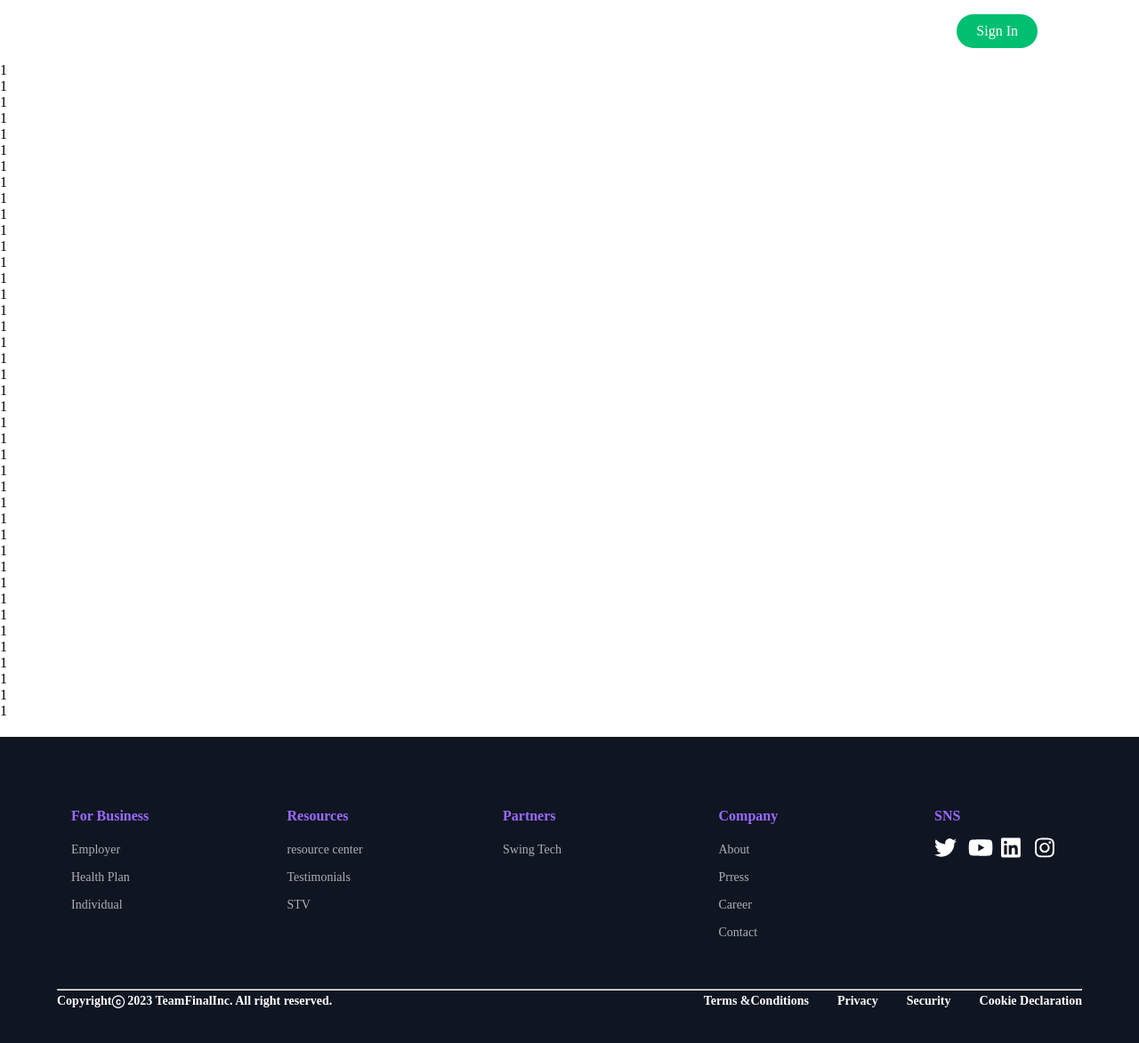
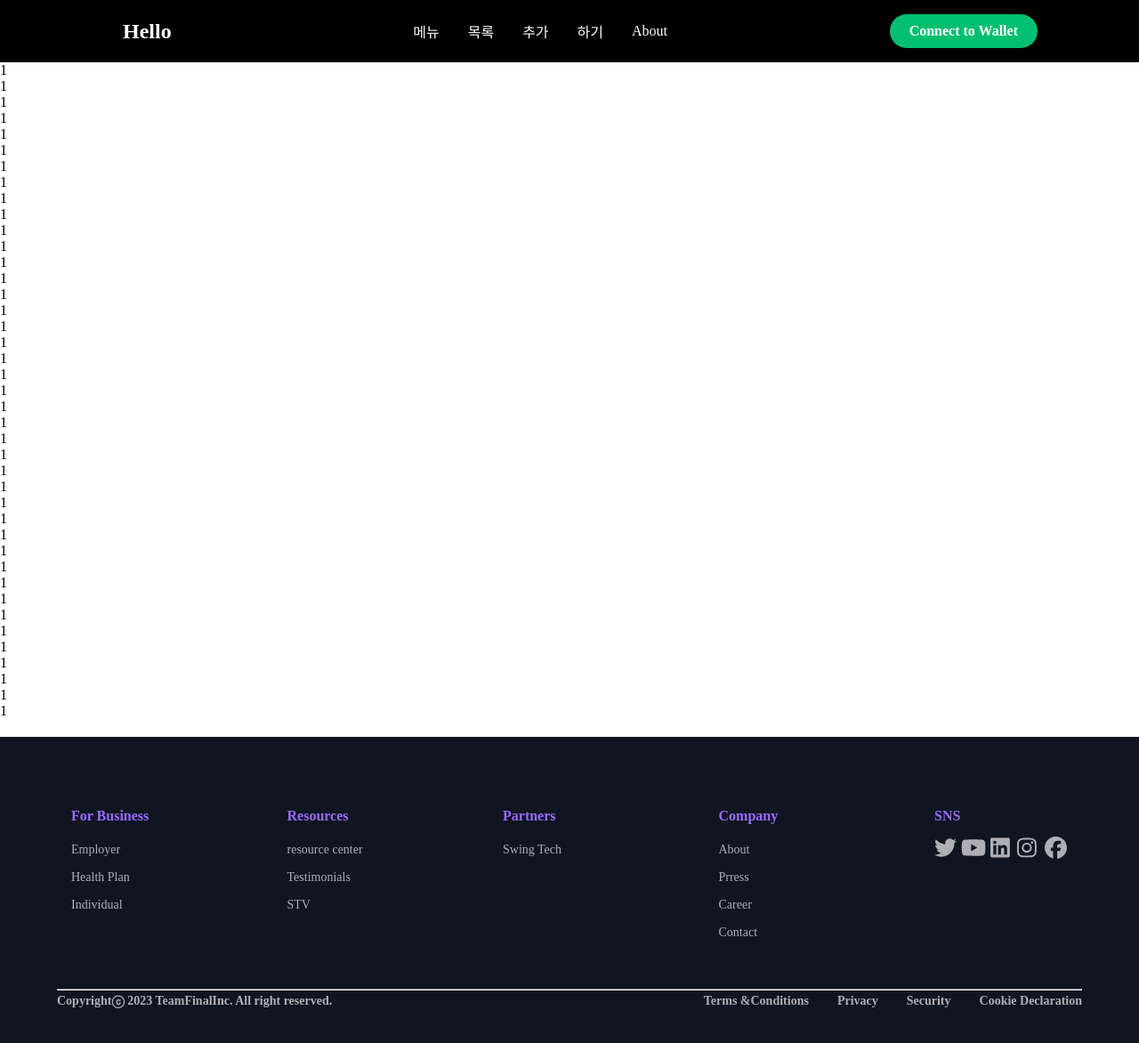
Before and after one commit to codestates-beb/BEB-08-final-Collectifi, a React (Create React App) app in the folder client/: page / in a window 1280 px wide. Shown: the top 1172 px of the page at 89% size. Built offline with nearby package versions, Linux system fonts and the light colour scheme.

Commit message:
Trying header responsive

```diff
--- a/client/src/components/Footer.tsx
+++ b/client/src/components/Footer.tsx
@@ -8,6 +8,7 @@ import {
 } from '@fortawesome/free-brands-svg-icons';
 import {FontAwesomeIcon} from '@fortawesome/react-fontawesome';
 import styled from 'styled-components';
+import {Link} from 'react-router-dom';
 
 const FooterWrapper = styled.div`
   background-color: #101522;
@@ -35,20 +36,22 @@ const FooterLinksDiv = styled.div`
   display: flex;
   justify-content: flex-start;
   flex-direction: column;
-  color: white;
+  color: rgb(175, 175, 179);
 `;
-const Link = styled.a`
+const Link2 = styled(Link)`
   color: rgb(175, 175, 179);
   text-decoration: none;
 `;
 const Socialmedia = styled.div`
   display: flex;
   flex-direction: row;
+  gap: 4px;
 `;
 interface ImgProps {
-  color: '#ff0000' | '#1da1f2' | '#0077b5' | '#c32aa3';
+  color: '#ff0000' | '#1da1f2' | '#0077b5' | '#c32aa3' | '#1877f2';
 }
-const Img = styled.div<ImgProps>`
+const Img = styled(Link)<ImgProps>`
+  color: rgb(175, 175, 179);
   width: 80%;
   font-size: 25px;
   cursor: pointer;
@@ -69,7 +72,7 @@ const P = styled.p`
   margin: 0.5rem 0;
   cursor: pointer;
   &:hover {
-    color: #01bf71;
+    color: white;
     transition: 0.3s ease-out;
   }
 `;
@@ -87,17 +90,17 @@ const BelowP = styled.p`
   font-size: 14px;
   line-height: 15px;
   margin-left: 2rem;
-  color: white;
+  color: rgb(175, 175, 179);
   font-weight: 600;
 `;
 const Hr = styled.hr`
-  color: white !important;
+  color: rgb(175, 175, 179) !important;
   width: 100%;
 `;
 const FooterCopyrightP = styled.div`
   font-size: 14px;
   line-height: 15px;
-  color: rgba(255, 255, 255);
+  color: rgb(175, 175, 179);
   font-weight: 600;
 `;
 
@@ -108,65 +111,68 @@ function Footer() {
         <FooterLinks className="sb__footer-links">
           <FooterLinksDiv className="sb__footer-links_div">
             <H4>For Business</H4>
-            <Link>
+            <Link2 to="">
               <P>Employer</P>
-            </Link>
-            <Link>
+            </Link2>
+            <Link2 to="">
               <P>Health Plan</P>
-            </Link>
-            <Link>
+            </Link2>
+            <Link2 to="">
               <P>Individual</P>
-            </Link>
+            </Link2>
           </FooterLinksDiv>
 
           <FooterLinksDiv className="sb__footer-links_div">
             <H4>Resources</H4>
-            <Link>
+            <Link2 to="">
               <P>resource center</P>
-            </Link>
-            <Link>
+            </Link2>
+            <Link2 to="">
               <P>Testimonials</P>
-            </Link>
-            <Link>
+            </Link2>
+            <Link2 to="">
               <P>STV</P>
-            </Link>
+            </Link2>
           </FooterLinksDiv>
 
           <FooterLinksDiv className="sb__footer-links_div">
             <H4>Partners</H4>
-            <Link>
+            <Link2 to="">
               <P>Swing Tech</P>
-            </Link>
+            </Link2>
           </FooterLinksDiv>
           <FooterLinksDiv className="sb__footer-links_div">
             <H4>Company</H4>
-            <Link>
+            <Link2 to="">
               <P>About</P>
-            </Link>
-            <Link>
+            </Link2>
+            <Link2 to="">
               <P>Prress</P>
-            </Link>
-            <Link>
+            </Link2>
+            <Link2 to="">
               <P>Career</P>
-            </Link>
-            <Link>
+            </Link2>
+            <Link2 to="">
               <P>Contact</P>
-            </Link>
+            </Link2>
           </FooterLinksDiv>
           <FooterLinksDiv className="sb__footer-links_div">
             <H4>SNS</H4>
             <Socialmedia className="socialmedia">
-              <Img color="#1da1f2">
+              <Img to="" color="#1da1f2">
                 <FontAwesomeIcon icon={faTwitter} />
               </Img>
-              <Img color="#ff0000">
+              <Img to="" color="#ff0000">
                 <FontAwesomeIcon icon={faYoutube} />
               </Img>
-              <Img color="#0077b5">
+              <Img to="" color="#0077b5">
                 <FontAwesomeIcon icon={faLinkedin} />
               </Img>
-              <Img color="#c32aa3">
+              <Img to="" color="#c32aa3">
                 <FontAwesomeIcon icon={faInstagram} />
+              </Img>
+              <Img to="" color="#1877f2">
+                <FontAwesomeIcon icon={faFacebook} />
               </Img>
             </Socialmedia>
           </FooterLinksDiv>
@@ -179,26 +185,26 @@ function Footer() {
             </FooterCopyrightP>
           </div>
           <FooterBelowLinks className="sb__footer-below-links">
-            <Link>
+            <Link2 to="">
               <div>
                 <BelowP>Terms &Conditions</BelowP>
               </div>
-            </Link>
-            <Link>
+            </Link2>
+            <Link2 to="">
               <div>
                 <BelowP>Privacy</BelowP>
               </div>
-            </Link>
-            <Link>
+            </Link2>
+            <Link2 to="">
               <div>
                 <BelowP>Security</BelowP>
               </div>
-            </Link>
-            <Link>
+            </Link2>
+            <Link2 to="">
               <div>
                 <BelowP>Cookie Declaration</BelowP>
               </div>
-            </Link>
+            </Link2>
           </FooterBelowLinks>
         </FooterBelow>
       </FooterPadding>
--- a/client/src/components/Header.tsx
+++ b/client/src/components/Header.tsx
@@ -8,10 +8,12 @@ import {PageLayoutProps} from './PageLayout';
 
 const navVariants = {
   top: {
-    backgroundColor: 'rgba(0, 0, 0, 0)',
+    // backgroundColor: 'rgba(0, 0, 0, 0)',
+    backgroundColor: '#000',
   },
   scroll: {
-    backgroundColor: 'white',
+    backgroundColor: 'grey',
+    // backgroundColor: 'white',
   },
 };
 
@@ -101,6 +103,7 @@ const NavBtn = styled.nav`
   }
 `;
 const NavBtnLink = styled(Link)`
+  font-weight: bold;
   border-radius: 50px;
   background: #01bf71;
   white-space: nowrap;
@@ -117,6 +120,12 @@ const NavBtnLink = styled(Link)`
     transition: all 0.2s ease-in-out;
     background: #fff;
     color: #010606;
+  }
+  @media screen and (max-width: 960px) {
+    max-width: 10ch;
+    white-space: nowrap;
+    overflow: hidden;
+    display: inline-block;
   }
 `;
 
@@ -162,7 +171,7 @@ const Header = ({toggle}: PageLayoutProps) => {
             </NavItem>
           </NavMenu>
           <NavBtn>
-            <NavBtnLink to="/">Sign In</NavBtnLink>
+            <NavBtnLink to="/">Connect to Wallet</NavBtnLink>
           </NavBtn>
         </NavbarContainer>
       </Nav>
```
